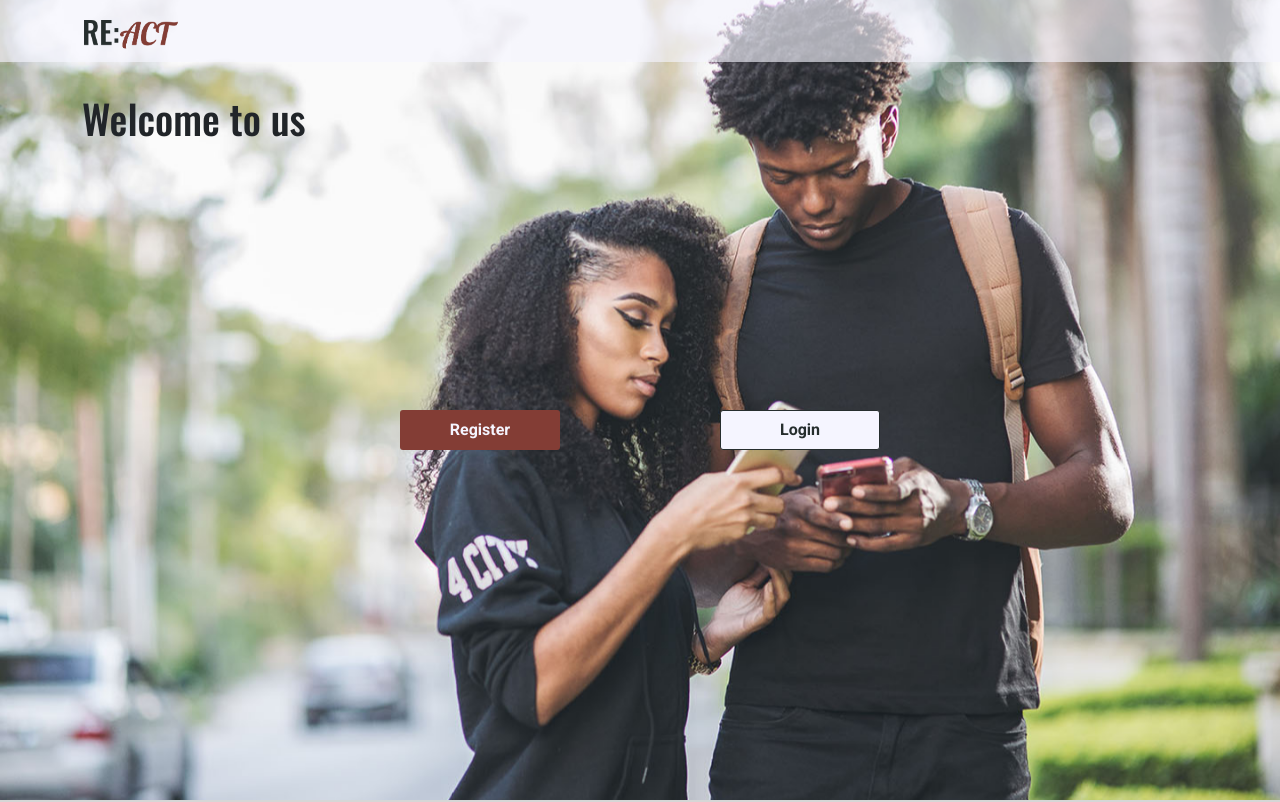
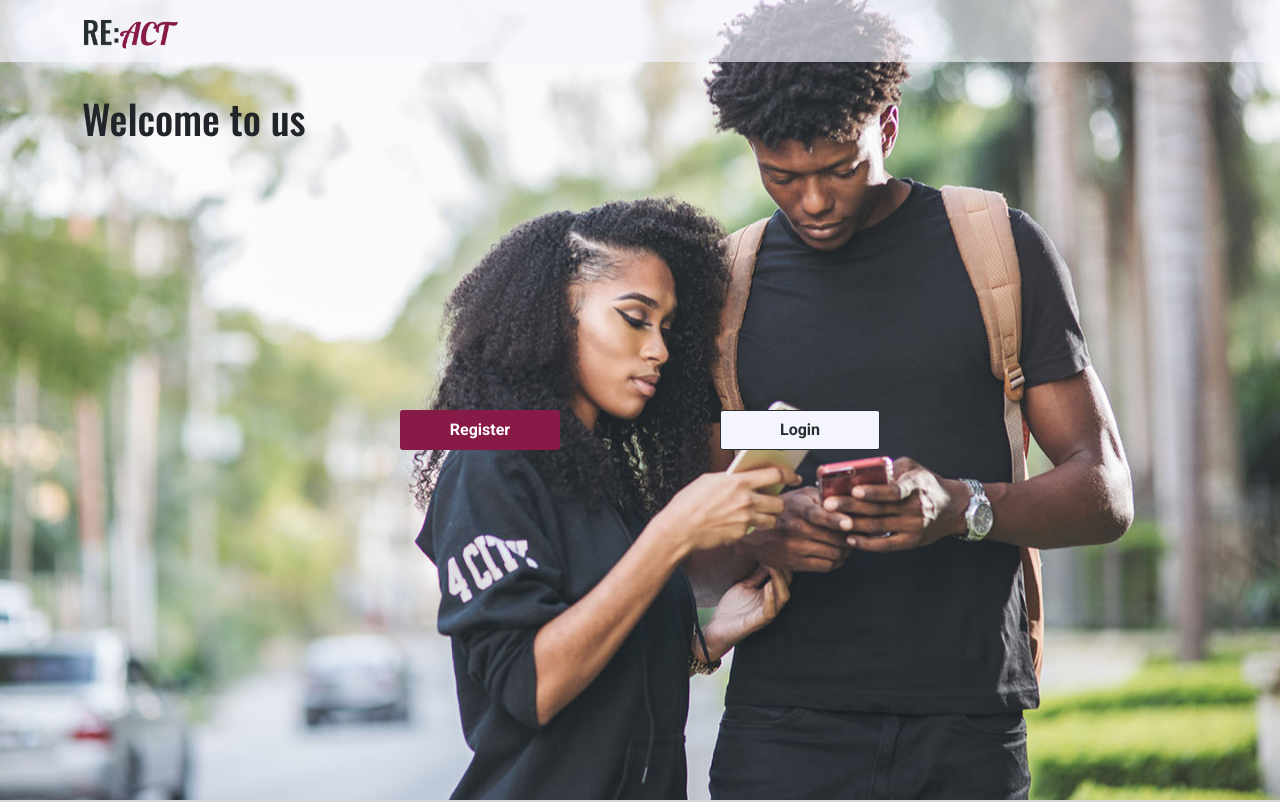
Before and after one commit to Noroff-FEU-Assignments/project-exam-2-oerjanberger, a React (Create React App) app in the folder project-exam-2-oerjanberger/: page / in a window 1280 px wide. Shown: the top 802 px of the page. Built offline with nearby package versions, Linux system fonts and the light colour scheme; a web font is replaced by a local one.

Commit message:
changed main colour theme

```diff
--- a/project-exam-2-oerjanberger/src/sass/partials/_buttons.scss
+++ b/project-exam-2-oerjanberger/src/sass/partials/_buttons.scss
@@ -10,7 +10,6 @@
 
     &:hover {
         cursor: pointer;
-        background-color: getColour(btnPrimaryHoverColour);
         box-shadow: 4px 4px 7px getColour(secondaryColour);
     }
 }
@@ -21,7 +20,6 @@
     border: 1px solid getColour(textColourPrimary);
 
     &:hover {
-        background-color: getColour(btnSecondaryHoverColour);
         box-shadow: 4px 4px 7px getColour(primaryColour);
     }
 }
--- a/project-exam-2-oerjanberger/src/sass/partials/_variables.scss
+++ b/project-exam-2-oerjanberger/src/sass/partials/_variables.scss
@@ -7,7 +7,7 @@ $font-button: 'Raleway', sans-serif;
 $font-logo: lobster, sans-serif;
 
 $colours: (
-    primaryColour: #833D35,
+    primaryColour: #881A47,
     secondaryColour: #3E807D,
     backgroundColour: #D6D6D6,
     navColour: #f5f5ffa0,
@@ -16,9 +16,7 @@ $colours: (
     shadowColour: #0000003f,
     modalBackgroundColour: #262e2ee9,
     textColourPrimary: #262E2E,
-    textColourSecondary: #F5F5FF,
-    btnPrimaryHoverColour: #803027,
-    btnSecondaryHoverColour: #fff0f0,
+    textColourSecondary: #FFFFFF,
     formErrorColour: #ff1900
 );
 
```
Also changed, not shown: project-exam-2-oerjanberger/public/images/logo/logo_main.png, project-exam-2-oerjanberger/public/images/logo/logo_secondary.png.
